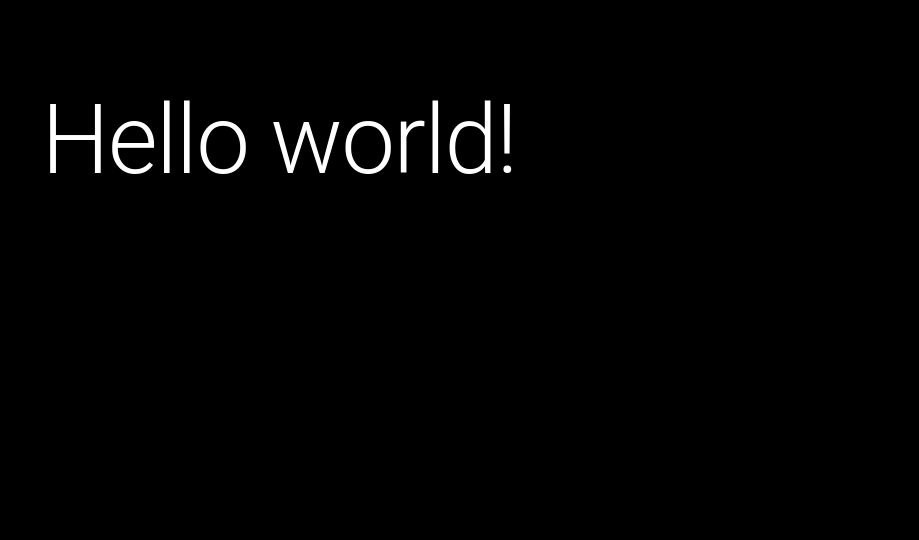
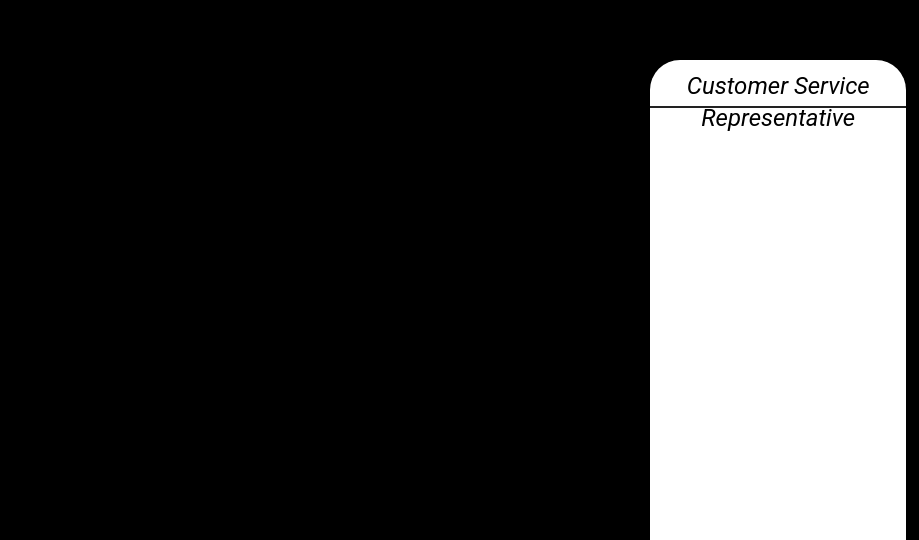
Before and after one commit to coleaydelotte/AI-Customer-Support, a Next.js app: page / in a window 1280 px wide. Shown: the part 260-800 px from the top of the page, without its empty margins (361-1280 px from the left). Built offline with nearby package versions, Linux system fonts and the light colour scheme.

Commit message:
Added simple styling to the front end.
Added simple styling to the front end.

```diff
--- a/app/page.js
+++ b/app/page.js
@@ -7,15 +7,47 @@ export default function Home() {
       height={"100vh"}
       bgcolor={"#000000"}
       display="flex"
-      justifyContent="center"
-      alignItems="center"
     >
-      <Typography
-        variant="h1"
-        color={"#ffffff"}
+      {/*CHAT BOX*/}
+      <Box
+        display="flex"
+        justifyContent="center"
+        alignItems="center"
+        width={"20%"}
+        height={"60%"}
+        bgcolor={"#ffffff"}
+        position={"fixed"}
+        bottom={0}
+        right={"1%"}
+        sx={{
+          borderTopLeftRadius: "30px",
+          borderTopRightRadius: "30px"
+        }}
       >
-        Hello world!
-      </Typography>
+        {/*HEADER*/}
+        <Box
+          position={"absolute"}
+          top={0}
+          width={"100%"}
+          height={"10%"}
+          borderBottom={"#222222 2px solid"}
+          sx={{
+            borderTopLeftRadius: "30px",
+            borderTopRightRadius: "30px"
+          }}
+        >
+          <Typography
+            variant={"h5"}
+            color={"#000000"}
+            textAlign={"center"}
+            paddingTop={"10px"}
+            fontFamily={"Roboto"}
+            fontStyle={"italic"}
+          >
+            Customer Service Representative
+          </Typography>
+        </Box>
+      </Box>
     </Box>
   );
 }
```
